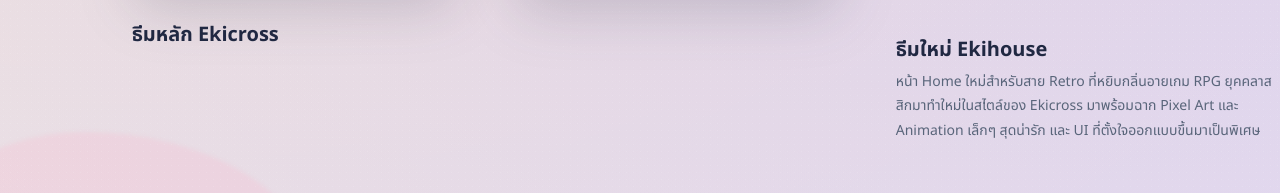
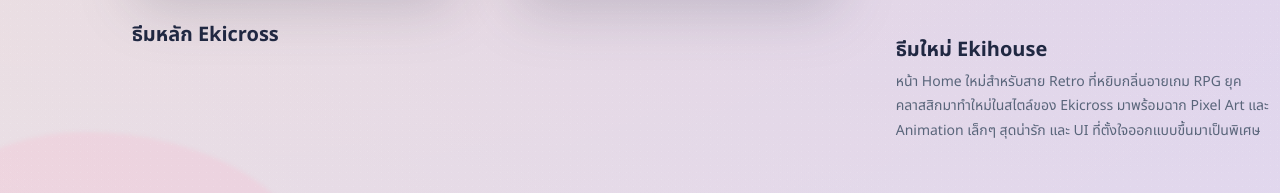
Before and after one commit to papaaiclass/ekicross, a Next.js app in the folder ekicross-site/: page / in a window 1280 px wide. Shown: the part 2218-2411 px from the top of the page. Built offline with nearby package versions, Linux system fonts and the light colour scheme; grey boxes are pictures that could not be loaded.

Commit message:
fix: align showcase label and Thai copy

```diff
--- a/ekicross-site/app/globals.css
+++ b/ekicross-site/app/globals.css
@@ -295,14 +295,14 @@ main[lang='th'] button {
 .showcase-base-theme { padding-top: .55%; }
 .showcase-reading-theme { padding-top: 0; }
 .showcase-new-theme { padding-top: 4.6%; }
-.showcase-base-theme img { transform: scale(1.005, 1); filter: grayscale(1) brightness(.97) contrast(.96) drop-shadow(0 28px 28px rgba(47,51,72,.2)); }
+.showcase-base-theme img { transform: scale(1.005, 1); filter: grayscale(1) brightness(.98) contrast(.96) drop-shadow(0 28px 28px rgba(47,51,72,.2)); }
 .showcase-reading-theme img { transform: scale(1, 1.033); filter: grayscale(1) brightness(1.04) contrast(.96) drop-shadow(0 28px 28px rgba(47,51,72,.2)); }
 .showcase-new-theme img { transform: scale(.956, .962); filter: grayscale(1) brightness(1.03) contrast(.96) drop-shadow(0 28px 28px rgba(47,51,72,.2)); }
-.showcase-new-label { position: absolute; z-index: 1; top: 11.5%; left: 12%; padding: 7px 11px; border: 1px solid rgba(255,255,255,.78); border-radius: 999px; color: #fff; background: linear-gradient(120deg, #6039cd, #925de3 55%, #54bfe9); box-shadow: 0 10px 22px rgba(89,54,190,.26); font: 700 10px/1.35 var(--font-geist-mono), monospace; letter-spacing: .08em; text-transform: uppercase; }
+.showcase-new-label { position: absolute; z-index: 1; top: 2%; left: 12%; padding: 7px 11px; border: 1px solid rgba(255,255,255,.78); border-radius: 999px; color: #fff; background: linear-gradient(120deg, #6039cd, #925de3 55%, #54bfe9); box-shadow: 0 10px 22px rgba(89,54,190,.26); font: 700 10px/1.35 var(--font-geist-mono), monospace; letter-spacing: .08em; text-transform: uppercase; }
 .showcase-new-theme figcaption, .showcase-base-theme figcaption { width: 88%; margin: 14px 0 0 12%; }
 .showcase-base-theme figcaption strong { display: block; color: #202842; font-size: 20px; line-height: 1.35; }
 .showcase-new-theme figcaption strong { display: block; color: #202842; font-size: 20px; line-height: 1.35; }
-.showcase-new-theme figcaption p { margin: 6px 0 0; color: #59657a; font-size: 14px; line-height: 1.75; }
+.showcase-new-theme figcaption p { margin: 6px 0 0; color: #59657a; font-size: 14px; line-height: 1.75; white-space: pre-line; }
 .release-art.device-art { overflow: visible; padding: 0; border: 0; background: none; box-shadow: none; transform: none; }
 .release-art.device-art::before { display: none; }
 .release-art.device-art img { max-height: 650px; object-fit: contain; border-radius: 0; box-shadow: none; filter: drop-shadow(0 28px 30px rgba(48,42,68,.2)); }
--- a/ekicross-site/app/page.tsx
+++ b/ekicross-site/app/page.tsx
@@ -44,7 +44,7 @@ const copy = {
     showcaseNewLabel: 'ใหม่ใน 4.3.1',
     showcaseBaseTitle: 'ธีมหลัก Ekicross',
     showcaseNewTitle: 'ธีมใหม่ Ekihouse',
-    showcaseNewBody: 'หน้า Home ใหม่สำหรับสาย Retro ที่หยิบกลิ่นอายเกม RPG ยุคคลาสสิกมาทำใหม่ในสไตล์ของ Ekicross มาพร้อมฉาก Pixel Art และ Animation เล็กๆ สุดน่ารัก และ UI ที่ตั้งใจออกแบบขึ้นมาเป็นพิเศษ',
+    showcaseNewBody: 'หน้า Home ใหม่สำหรับสาย Retro ที่หยิบกลิ่นอายเกม RPG ยุค\nคลาสสิกมาทำใหม่ในสไตล์ของ Ekicross มาพร้อมฉาก Pixel Art และ Animation เล็กๆ สุดน่ารัก และ UI ที่ตั้งใจออกแบบขึ้นมาเป็นพิเศษ',
     developerLabel: 'ผู้พัฒนาเฟิร์มแวร์',
     developerTitle: 'ดูแลทุกส่วน ตั้งแต่ภาษาไทยไปจนถึงประสบการณ์การอ่าน',
     developerBody: 'Ekicross พัฒนาจากการใช้งานจริงบนเครื่อง X3 พร้อมปรับรายละเอียดทุกส่วนอย่างต่อเนื่อง เพื่อให้เหมาะกับการอ่านภาษาไทยมากที่สุด',
```
